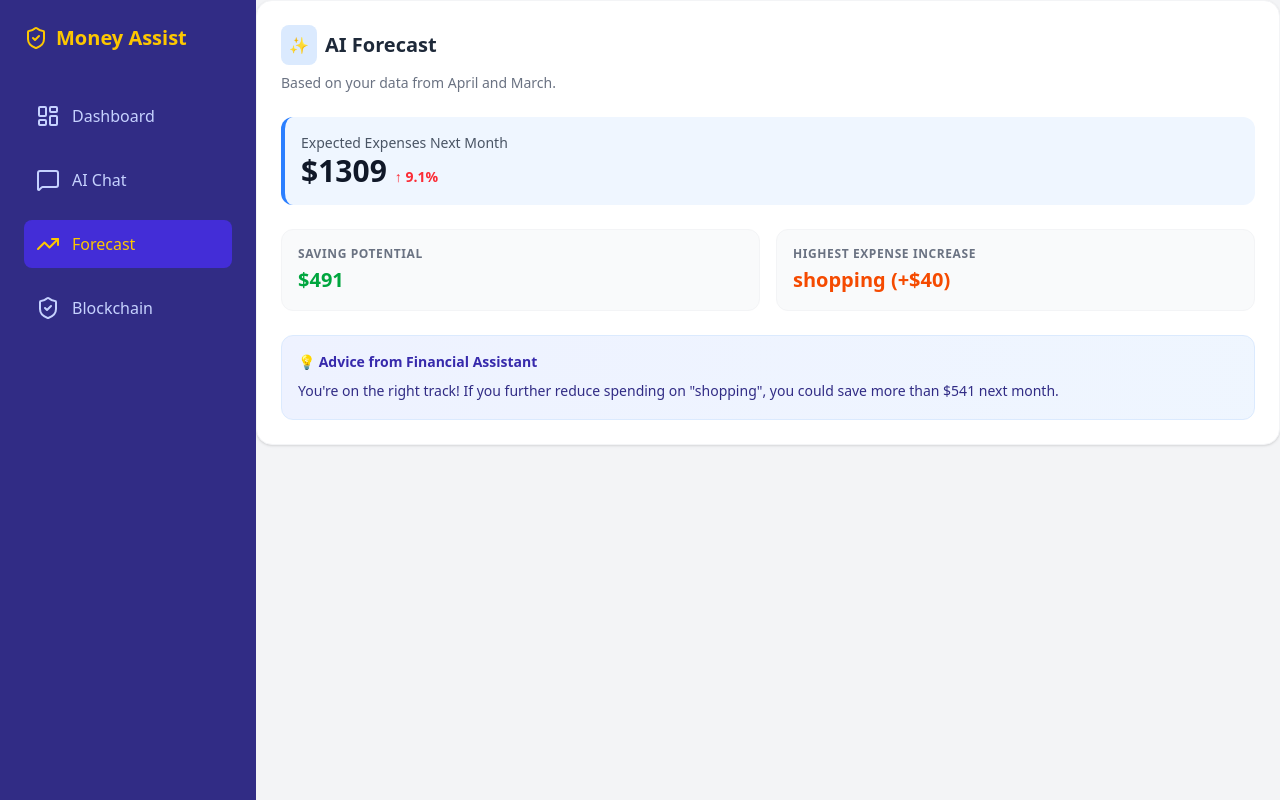
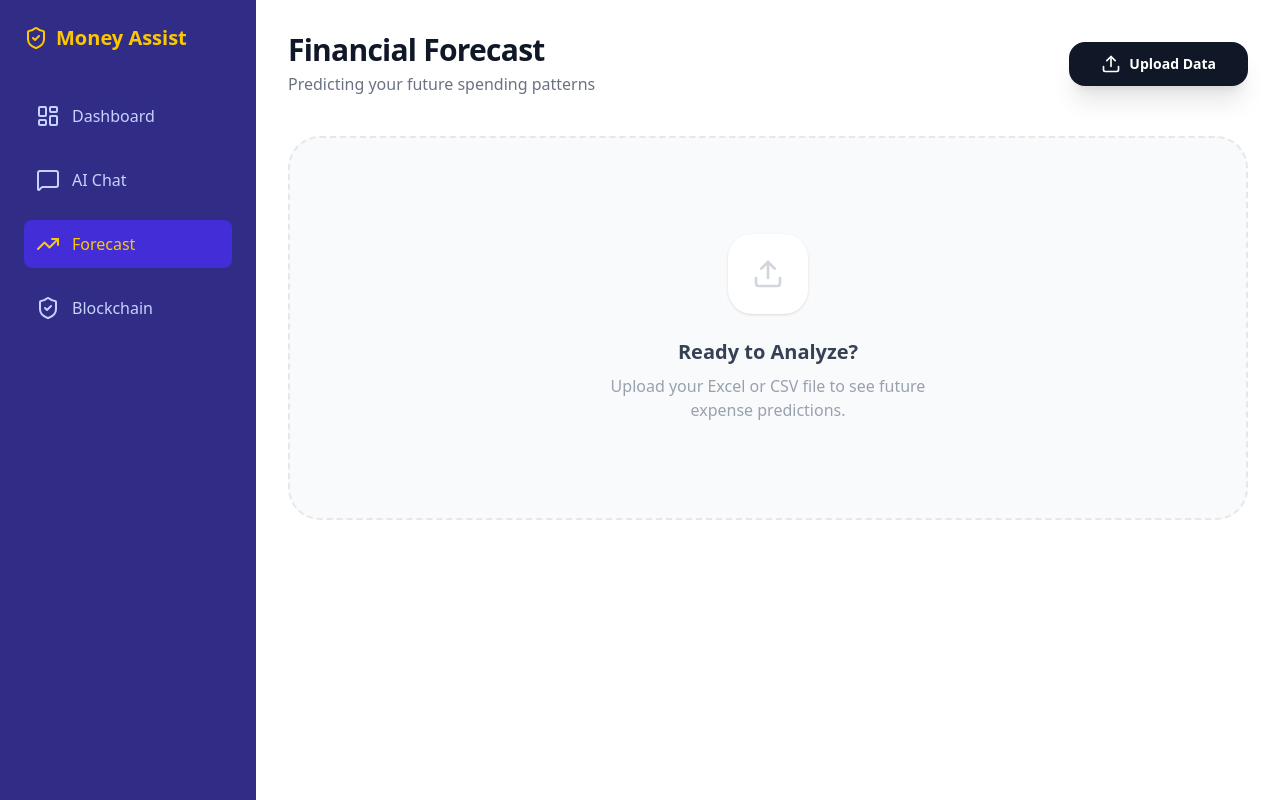
Before and after one commit to Mr-Savat/my-money-assistant, a React (Vite) app: page / in a window 1280 px wide. Both pictures are taken after a click on the element "Forecast". Built offline with nearby package versions, Linux system fonts and the light colour scheme.

Commit message:
(featuare/developForecastView): update file ForecastView.jsx

```diff
--- a/package.json
+++ b/package.json
@@ -12,13 +12,17 @@
   "dependencies": {
     "@google/generative-ai": "^0.24.1",
     "@tailwindcss/vite": "^4.1.18",
+    "html2canvas": "^1.4.1",
+    "jspdf": "^4.0.0",
     "lucide-react": "^0.562.0",
     "openai": "^6.16.0",
+    "papaparse": "^5.5.3",
     "react": "^19.2.0",
     "react-dom": "^19.2.0",
     "react-markdown": "^10.1.0",
     "recharts": "^3.6.0",
-    "tailwindcss": "^4.1.18"
+    "tailwindcss": "^4.1.18",
+    "xlsx": "^0.18.5"
   },
   "devDependencies": {
     "@eslint/js": "^9.39.1",
--- a/src/components/ForecastView.jsx
+++ b/src/components/ForecastView.jsx
@@ -1,88 +1,183 @@
-import React from 'react';
-import { financeData } from "../constants";
+import React, { useState } from 'react';
+import Papa from 'papaparse';
+import * as XLSX from 'xlsx';
+import { AreaChart, Area, XAxis, YAxis, CartesianGrid, Tooltip, ResponsiveContainer, PieChart, Pie, Cell, Legend, ReferenceLine } from 'recharts';
+import { Upload, Calendar, PieChart as PieIcon, AlertCircle } from 'lucide-react';
 
 const ForecastView = () => {
-  // Get last month and previous month data
-  const lastMonth = financeData[financeData.length - 1];
-  const prevMonth = financeData[financeData.length - 2];
+  const [chartData, setChartData] = useState([]);
+  const [forecast, setForecast] = useState(null);
+  const [error, setError] = useState("");
 
-  // Function to calculate total monthly expenses
-  const getTotalExpense = (monthData) =>
-    Object.values(monthData.expenses).reduce((a, b) => a + b, 0);
-
-  const lastTotal = getTotalExpense(lastMonth);
-  const prevTotal = getTotalExpense(prevMonth);
-
-  // 1. Calculate overall trend (%)
-  const trendPercent = (((lastTotal - prevTotal) / prevTotal) * 100).toFixed(1);
-  const predictedExpense = Math.round(lastTotal * (1 + trendPercent / 100));
-  const predictedSavings = lastMonth.income - predictedExpense;
-
-  // 2. Find the expense category with the highest increase (Top Growing Category)
-  const getTopIncrease = () => {
-    let topCat = "";
-    let maxDiff = -Infinity;
-
-    Object.keys(lastMonth.expenses).forEach((cat) => {
-      const diff = lastMonth.expenses[cat] - prevMonth.expenses[cat];
-      if (diff > maxDiff) {
-        maxDiff = diff;
-        topCat = cat;
-      }
-    });
-    return { category: topCat, amount: maxDiff };
+  // កំណត់ពណ៌ដោយប្រើ HEX ច្បាស់លាស់
+  const COLORS = {
+    actual: "#4f46e5",
+    predicted: "#f43f5e",
+    pie: ['#6366f1', '#10b981', '#f59e0b', '#ef4444'],
+    indigoBg: "#eef2ff",
+    roseBg: "#fff1f2"
   };
 
-  const topIncrease = getTopIncrease();
+  const handleFileUpload = (e) => {
+    const file = e.target.files[0];
+    setError("");
+
+    if (!file) return;
+
+    const extension = file.name.split('.').pop().toLowerCase();
+    if (extension !== 'csv' && extension !== 'xlsx' && extension !== 'xls') {
+      setError("សូមជ្រើសរើសតែឯកសារ CSV ឬ Excel តែប៉ុណ្ណោះ!");
+      e.target.value = null;
+      return;
+    }
+
+    const reader = new FileReader();
+    reader.onload = (evt) => {
+      try {
+        let jsonData = [];
+        if (extension === 'csv') {
+          const result = Papa.parse(evt.target.result, { header: true, dynamicTyping: true });
+          jsonData = result.data.filter(row => row.month);
+        } else {
+          const wb = XLSX.read(evt.target.result, { type: 'binary' });
+          jsonData = XLSX.utils.sheet_to_json(wb.Sheets[wb.SheetNames[0]]);
+        }
+        processForecasting(jsonData);
+      } catch (err) {
+        console.error(err);
+        setError("There is a problem reading the data. Please check the file again.");
+      }
+    };
+
+    if (extension === 'csv') reader.readAsText(file);
+    else reader.readAsBinaryString(file);
+  };
+
+  const processForecasting = (rawData) => {
+    const processed = rawData.map(row => ({
+      ...row,
+      actualValue: (row.food || 0) + (row.transport || 0) + (row.shopping || 0) + (row.other || 0),
+    }));
+
+    const last = processed[processed.length - 1];
+    const prev = processed[processed.length - 2];
+    const trend = last.actualValue - prev.actualValue;
+
+    const febPredict = Math.max(0, last.actualValue + trend);
+    const marPredict = Math.max(0, febPredict + trend);
+
+    setChartData([
+      ...processed.map(d => ({ ...d, actualDisplay: d.actualValue, predictedDisplay: d.actualValue })),
+      { month: 'Feb', predictedDisplay: febPredict, isForecast: true },
+      { month: 'Mar', predictedDisplay: marPredict, isForecast: true }
+    ]);
+    setForecast({ feb: febPredict, mar: marPredict, lastMonth: last.month });
+  };
+
+  const formatCurrency = (value) => `$${value?.toLocaleString()}`;
 
   return (
-    <div className="p-6 bg-white rounded-2xl shadow-sm border border-gray-100">
-      <div className="flex items-center gap-2 mb-2">
-        <span className="p-2 bg-blue-100 rounded-lg text-blue-600">✨</span>
-        <h2 className="text-xl font-bold text-gray-800">AI Forecast</h2>
-      </div>
+    <div className="p-8 bg-white min-h-screen text-gray-800 font-sans">
+      <div className="max-w-6xl mx-auto">
 
-      <p className="text-sm text-gray-500 mb-6">
-        Based on your data from {lastMonth.month} and {prevMonth.month}.
-      </p>
+        {/* Alert បង្ហាញនៅពេលបង្ហោះខុសប្រភេទ File */}
+        {error && (
+          <div className="mb-6 flex items-center gap-3 bg-[#fef2f2] border border-[#fecaca] text-[#dc2626] px-6 py-4 rounded-2xl animate-pulse">
+            <AlertCircle size={20} />
+            <span className="font-bold text-sm">{error}</span>
+          </div>
+        )}
 
-      {/* Forecast Expense Card */}
-      <div className={`p-4 rounded-xl border-l-4 mb-6 ${predictedSavings < 0 ? 'bg-red-50 border-red-500' : 'bg-blue-50 border-blue-500'}`}>
-        <p className="text-sm font-medium text-gray-600">Expected Expenses Next Month</p>
-        <div className="flex items-baseline gap-2">
-          <span className="text-3xl font-bold text-gray-900">${predictedExpense}</span>
-          <span className={`text-sm font-bold ${trendPercent > 0 ? 'text-red-500' : 'text-green-500'}`}>
-            {trendPercent > 0 ? '↑' : '↓'} {Math.abs(trendPercent)}%
-          </span>
+        <div className="flex justify-between items-center mb-10">
+          <div>
+            <h2 className="text-3xl font-black text-gray-900 tracking-tight">Financial Forecast</h2>
+            <p className="text-gray-500 mt-1">Predicting your future spending patterns</p>
+          </div>
+
+          <label className="flex items-center gap-2 bg-gray-900 hover:bg-black text-white px-8 py-3 rounded-2xl cursor-pointer transition-all shadow-xl active:scale-95">
+            <Upload size={20} />
+            <span className="font-bold text-sm">Upload Data</span>
+            <input type="file" className="hidden" onChange={handleFileUpload} accept=".csv, .xlsx, .xls" />
+          </label>
         </div>
-      </div>
 
-      {/* AI Analysis Insight */}
-      <div className="grid grid-cols-1 md:grid-cols-2 gap-4 mb-6">
-        <div className="p-4 bg-gray-50 rounded-xl border border-gray-100">
-          <p className="text-xs text-gray-500 uppercase font-bold tracking-wider">Saving Potential</p>
-          <p className={`text-xl font-bold mt-1 ${predictedSavings < 0 ? 'text-red-500' : 'text-green-600'}`}>
-            ${predictedSavings}
-          </p>
-        </div>
-        <div className="p-4 bg-gray-50 rounded-xl border border-gray-100">
-          <p className="text-xs text-gray-500 uppercase font-bold tracking-wider">Highest Expense Increase</p>
-          <p className="text-xl font-bold mt-1 text-orange-600">
-            {topIncrease.category} (+${topIncrease.amount})
-          </p>
-        </div>
-      </div>
+        {!forecast ? (
+          <div className="bg-gray-50 border-2 border-dashed border-gray-200 rounded-4xl p-24 text-center">
+             <div className="bg-white w-20 h-20 rounded-3xl shadow-sm flex items-center justify-center mx-auto mb-6">
+              <Upload className="text-gray-300" size={32} />
+            </div>
+            <h3 className="text-xl font-bold text-gray-700">Ready to Analyze?</h3>
+            <p className="text-gray-400 max-w-xs mx-auto mt-2">Upload your Excel or CSV file to see future expense predictions.</p>
+          </div>
+        ) : (
+          <div className="grid grid-cols-1 lg:grid-cols-3 gap-8">
+            <div className="lg:col-span-2 space-y-8">
+              {/* ក្រាហ្វបង្ហាញនិន្នាការ */}
+              <div className="bg-gray-50 p-8 rounded-4xl border border-gray-100">
+                <h3 className="font-bold text-gray-700 flex items-center gap-2 mb-8">
+                  <Calendar size={18} className="text-indigo-500" /> Spending Trend & Forecast
+                </h3>
+                <div className="h-80">
+                  <ResponsiveContainer width="100%" height="100%">
+                    <AreaChart data={chartData}>
+                      <CartesianGrid strokeDasharray="3 3" vertical={false} stroke="#e2e8f0" />
+                      <XAxis dataKey="month" axisLine={false} tickLine={false} tick={{fill: '#64748b', fontSize: 12}} dy={10} />
+                      <YAxis tickFormatter={formatCurrency} axisLine={false} tickLine={false} tick={{fill: '#64748b', fontSize: 12}} />
+                      <Tooltip
+                        formatter={(value) => [formatCurrency(value), "Amount"]}
+                        contentStyle={{ borderRadius: '20px', border: 'none', boxShadow: '0 20px 25px -5px rgba(0,0,0,0.1)' }}
+                      />
+                      <Area type="monotone" dataKey="actualDisplay" stroke={COLORS.actual} strokeWidth={4} fill={COLORS.actual} fillOpacity={0.05} />
+                      <Area type="monotone" dataKey="predictedDisplay" stroke={COLORS.predicted} strokeWidth={4} strokeDasharray="8 8" fill="transparent" />
+                      <ReferenceLine x={forecast.lastMonth} stroke="#94a3b8" strokeDasharray="3 3" />
+                    </AreaChart>
+                  </ResponsiveContainer>
+                </div>
+              </div>
 
-      {/* Smart Advice Section */}
-      <div className="p-4 bg-linear-to-r from-indigo-50 to-blue-50 rounded-xl border border-blue-100">
-        <p className="text-sm font-bold text-indigo-800 flex items-center gap-2">
-          💡 Advice from Financial Assistant
-        </p>
-        <p className="text-sm text-indigo-900 mt-2 leading-relaxed">
-          {predictedSavings < 0
-            ? `Warning! Your expenses may exceed your income. Try reducing spending on "${topIncrease.category}" to maintain balance.`
-            : `You're on the right track! If you further reduce spending on "${topIncrease.category}", you could save more than $${predictedSavings + 50} next month.`}
-        </p>
+              {/* កាតបង្ហាញតួលេខទស្សន៍ទាយ */}
+              <div className="grid grid-cols-2 gap-6">
+                <div style={{ backgroundColor: COLORS.indigoBg }} className="p-8 rounded-4xl border border-indigo-100">
+                  <p className="text-indigo-600 text-xs font-black uppercase tracking-widest mb-2">Estimated Feb</p>
+                  <p className="text-4xl font-black text-indigo-900">{formatCurrency(forecast.feb)}</p>
+                </div>
+                <div style={{ backgroundColor: COLORS.roseBg }} className="p-8 rounded-4xl border border-rose-100">
+                  <p className="text-rose-600 text-xs font-black uppercase tracking-widest mb-2">Estimated Mar</p>
+                  <p className="text-4xl font-black text-rose-900">{formatCurrency(forecast.mar)}</p>
+                </div>
+              </div>
+            </div>
+
+            {/* បំណែងចែកប្រភេទចំណាយ (Pie Chart) */}
+            <div className="bg-gray-50 p-8 rounded-4xl border border-gray-100 flex flex-col">
+              <h3 className="font-bold text-gray-700 mb-8 flex items-center gap-2">
+                <PieIcon size={18} className="text-indigo-500" /> Category Breakdown
+              </h3>
+              <div className="h-64 flex-1">
+                <ResponsiveContainer width="100%" height="100%">
+                  <PieChart>
+                    <Pie
+                      data={[
+                        { name: 'Food', value: chartData.filter(d => !d.isForecast).pop()?.food || 0 },
+                        { name: 'Transport', value: chartData.filter(d => !d.isForecast).pop()?.transport || 0 },
+                        { name: 'Shopping', value: chartData.filter(d => !d.isForecast).pop()?.shopping || 0 },
+                        { name: 'Other', value: chartData.filter(d => !d.isForecast).pop()?.other || 0 },
+                      ]}
+                      innerRadius={70}
+                      outerRadius={95}
+                      paddingAngle={8}
+                      dataKey="value"
+                    >
+                      {COLORS.pie.map((color, index) => <Cell key={index} fill={color} />)}
+                    </Pie>
+                    <Tooltip formatter={(value) => formatCurrency(value)} />
+                    <Legend verticalAlign="bottom" iconType="circle" />
+                  </PieChart>
+                </ResponsiveContainer>
+              </div>
+            </div>
+          </div>
+        )}
       </div>
     </div>
   );
--- a/src/index.css
+++ b/src/index.css
@@ -1 +1,5 @@
 @import "tailwindcss";
+:root {
+    --background: #ffffff;
+    --foreground: #111827;
+  }
```
Also changed, not shown: 1 other file (tests, documents, lock files or other folders).
